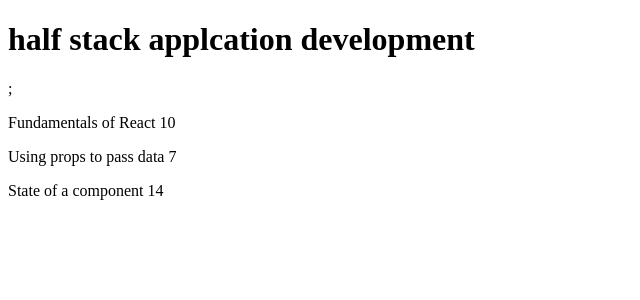
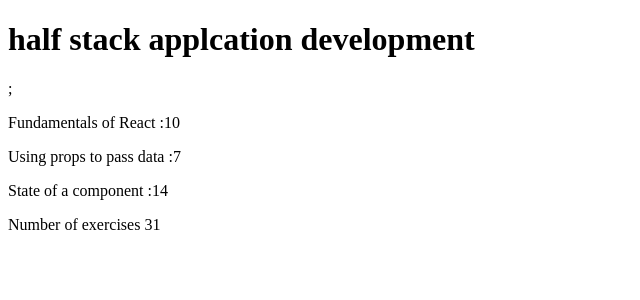
Before and after one commit to M-hub-7/DainaWork, a React (Vite) app: page / in a window 1280 px wide. Shown: the top 300 px of the page, without its empty margins (0-640 px from the left). Built offline with nearby package versions, Linux system fonts and the light colour scheme.

Commit message:
corrige du devoir de la partie 1a

```diff
--- a/src/App.jsx
+++ b/src/App.jsx
@@ -6,13 +6,22 @@
   );
 };
 
-
-
 const Content = (props) => {
-  return <>{props.exercice}</>;
+  return (
+    <>
+      <p>
+        {props.part} :{props.exercises}
+      </p>
+    </>
+  );
 };
-const Total = (props) => {
-  return <>{props.part}</>;
+const Total = ({ a, b, c }) => {
+  const total = a + b + c;
+  return (
+    <>
+      <p>Number of exercises {total}</p>
+    </>
+  );
 };
 
 const App = () => {
@@ -27,15 +36,11 @@
   return (
     <div>
       <Hearder course={course} />
-      <p>
-        <Total part={part1} /> <Content exercice={exercises1} />
-      </p>
-      <p>
-        <Total part={part2} /> <Content exercice={exercises2} />
-      </p>
-      <p>
-        <Total part={part3} /> <Content exercice={exercises3} />
-      </p>
+      <Content part={part1} exercises={exercises1} />
+      <Content part={part2} exercises={exercises2} />
+      <Content part={part3} exercises={exercises3} />
+      {console.log()}
+      <Total a={exercises1} b={exercises2} c={exercises3} />
     </div>
   );
 };
```
